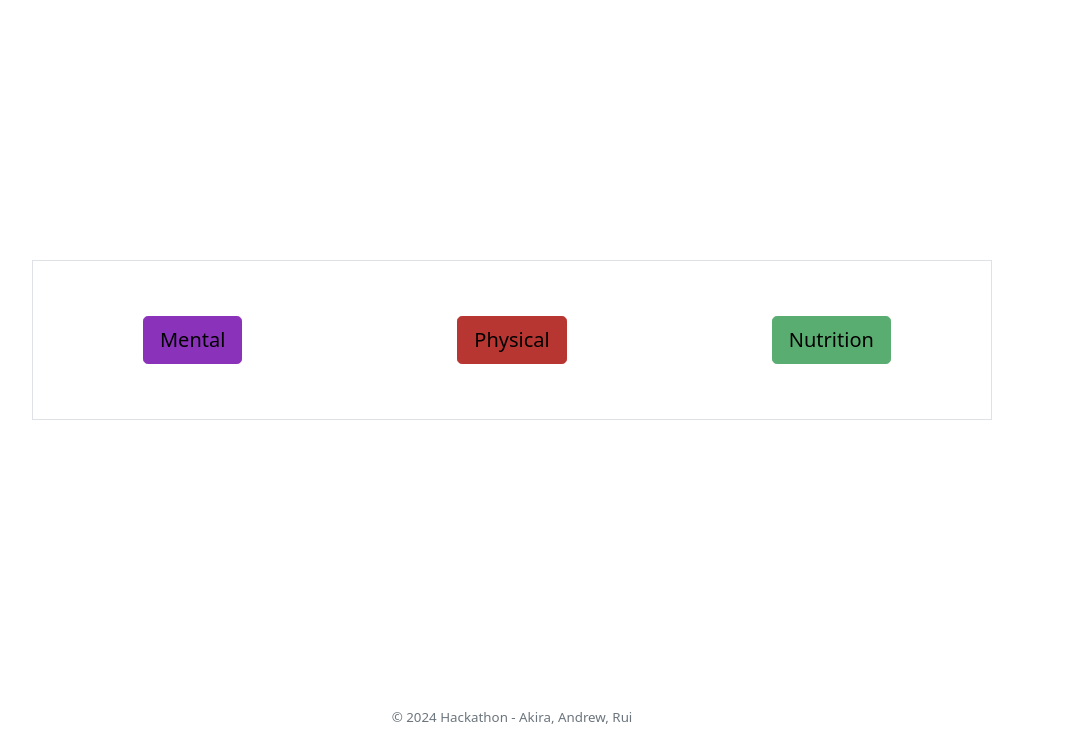
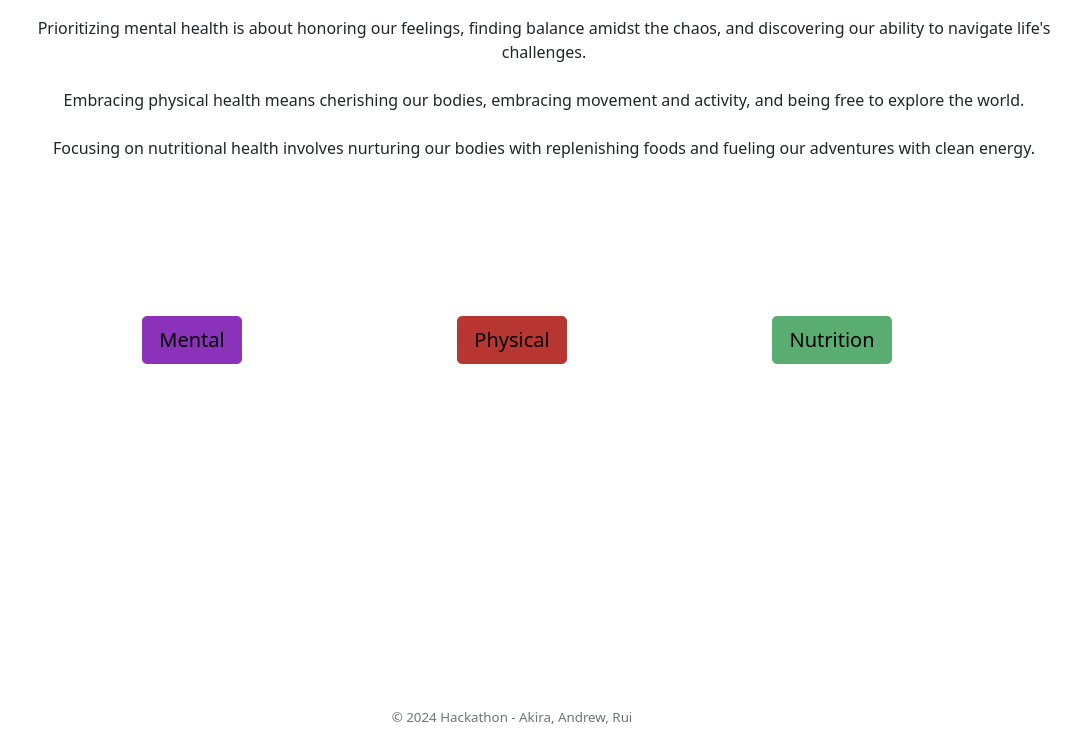
Before and after one commit to akiradurham/hoohacks2024, a Django app: page /healthyhoos/home/ in a window 1280 px wide. Shown: the part 56-800 px from the top of the page, without its empty margins (128-1209 px from the left). Run offline with Django 4.2, Linux system fonts and the light colour scheme; a user stored in the database is signed in; some libraries are stand-ins or nearby versions.

Commit message:
home text

```diff
--- a/mysite/healthyhoos/templates/healthyhoos/home.html
+++ b/mysite/healthyhoos/templates/healthyhoos/home.html
@@ -1,7 +1,22 @@
 {%extends 'healthyhoos/base.html'%}
 {% block content %}
-<div class="container-fluid d-flex justify-content-center" style="height: 85vh; align-items: center;">
-    <div class="row border align-items-center m-0" style="height: 20vh; width: 75vw;">
+<div class="container text-center align-items: center;">
+    <p>
+        <ul>
+            <ol style="padding-bottom: 3vh;">
+                Prioritizing mental health is about honoring our feelings, finding balance amidst the chaos, and discovering our ability to navigate life's challenges.
+            </ol>
+            <ol style="padding-bottom: 3vh;">
+                Embracing physical health means cherishing our bodies, embracing movement and activity, and being free to explore the world.
+            </ol>
+            <ol style="padding-bottom: 3vh;">
+                Focusing on nutritional health involves nurturing our bodies with replenishing foods and fueling our adventures with clean energy.
+            </ol>
+        </ul>
+    </p>
+</div>
+<div class="container-fluid d-flex justify-content-center" style="height: 35vh; align-items: center;">
+    <div class="row align-items-center m-0" style="height: 20vh; width: 75vw;">
         <div class="col text-center">
             <a href="/healthyhoos/mental-health" class="btn btn-primary btn-lg" style="background-color: rgb(139, 50, 186); color: black; border-color: rgb(139, 50, 186);">Mental</a>
         </div>
```
